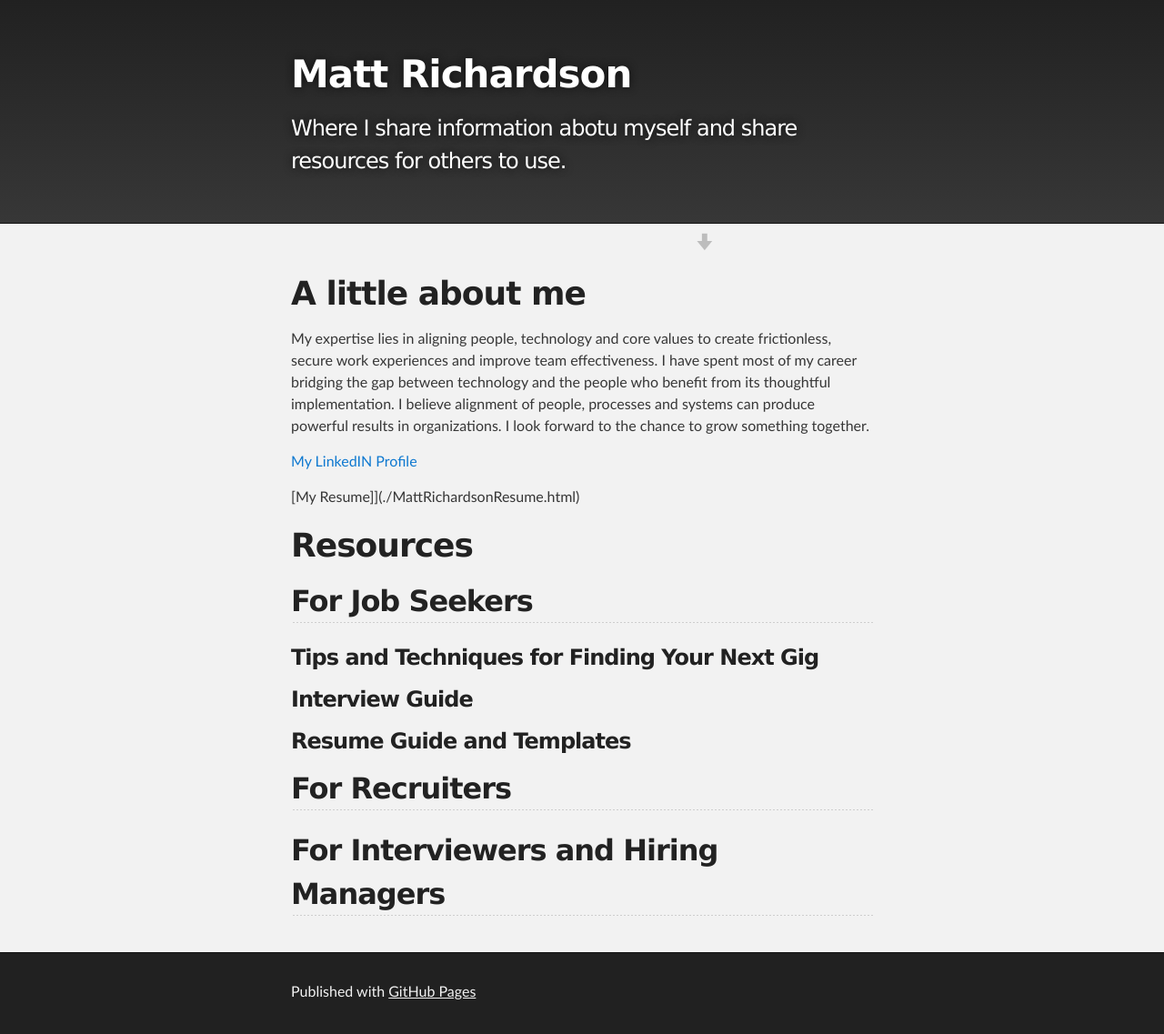
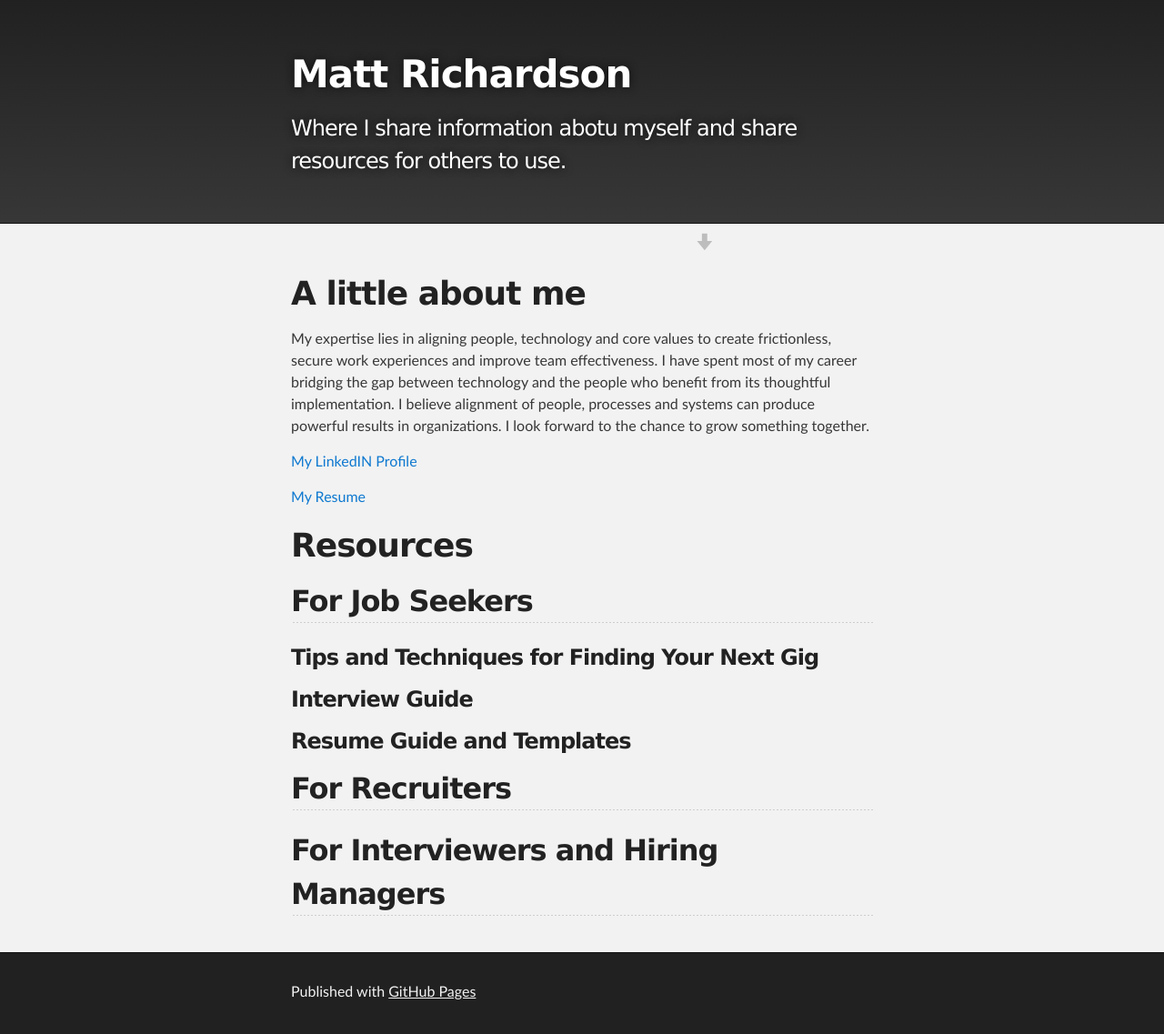
Before and after one commit to esmartwave/esmartwave.github.io, a Jekyll site: the page built from index.md, in a window 1280 px wide. Shown: the whole page at 91% size. Built offline with Jekyll 4.4.1, drawn with Linux system fonts in a browser that asks for light colours; our own code applies the rules of GitHub Pages for plain Markdown files.

Commit message:
Update index.md

```diff
--- a/index.md
+++ b/index.md
@@ -8,7 +8,7 @@ My expertise lies in aligning people, technology and core values to create frict
 
 [My LinkedIN Profile](https://www.linkedin.com/in/matt-richardson-technology/)
 
-[My Resume]](./MattRichardsonResume.html)
+[My Resume](./MattRichardsonResume.html)
 
 # Resources
 
```
